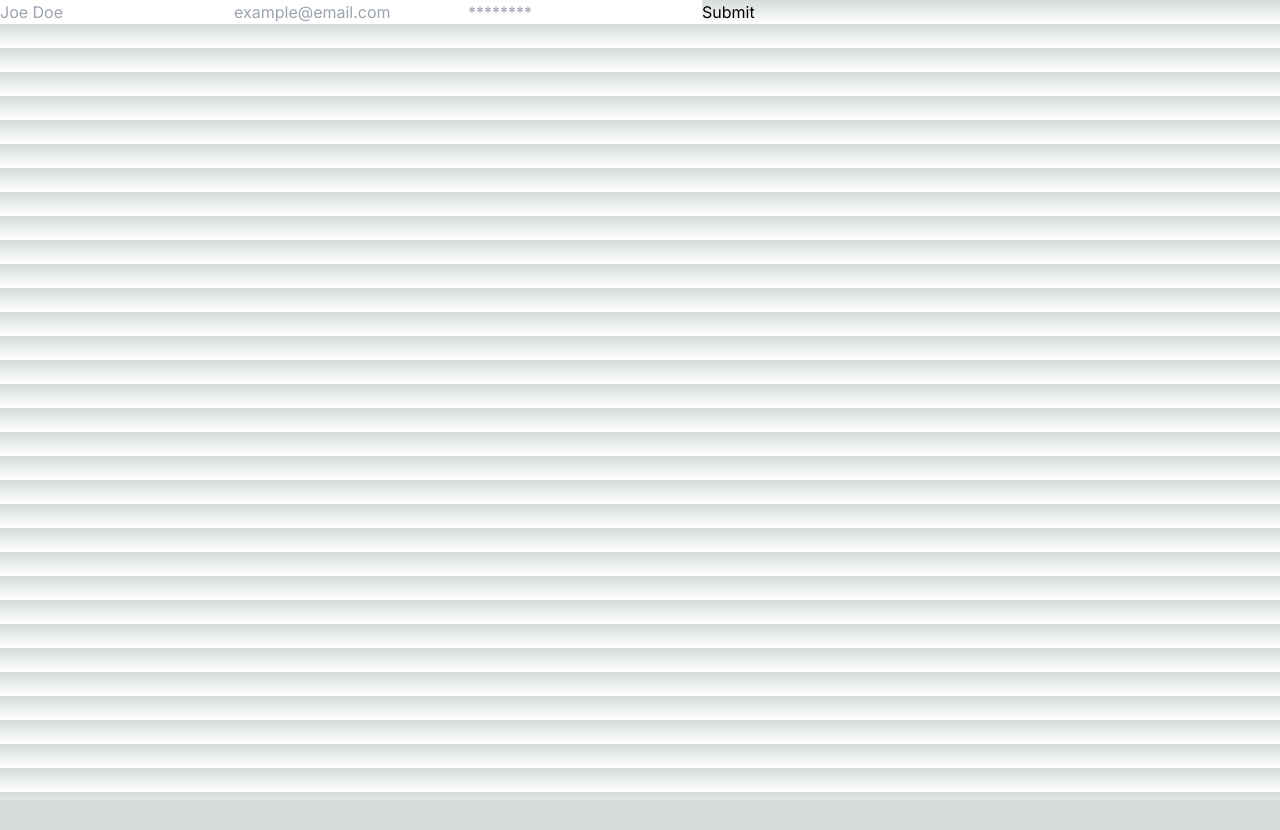
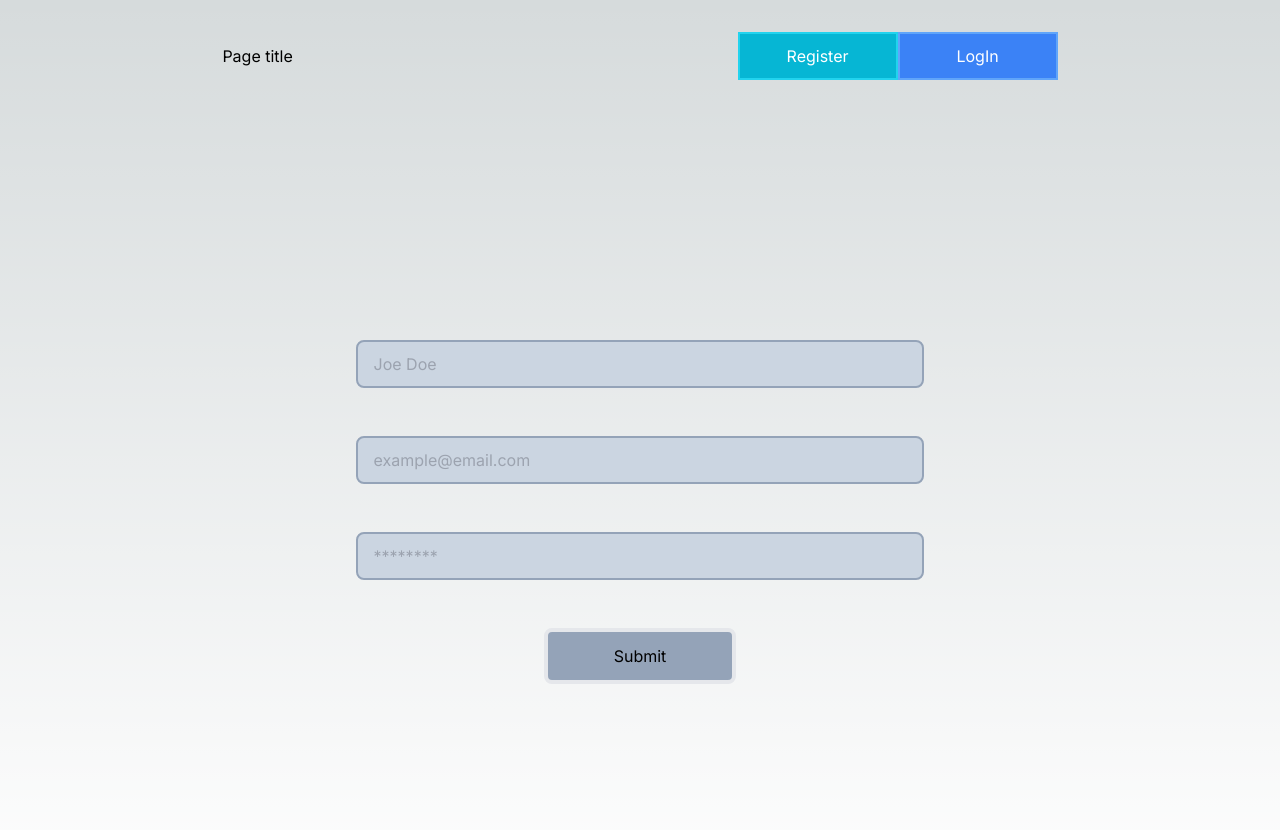
Before and after one commit to nico-slk/dashboard-grupo-2, a Next.js app: page /auth/register in a window 1280 px wide. Shown: the top 830 px of the page. Before the commit the page ends 800 px from the top, so only its background shows below. Built offline with nearby package versions, Linux system fonts and the light colour scheme; no server answers.

Commit message:
login and register

```diff
--- a/next.config.mjs
+++ b/next.config.mjs
@@ -1,4 +1,12 @@
 /** @type {import('next').NextConfig} */
-const nextConfig = {};
+const nextConfig = {
+  images: {
+    remotePatterns: [
+      {
+        hostname: 'i.ibb.co',
+      },
+    ],
+  },
+};
 
 export default nextConfig;
--- /dev/null
+++ b/src/app/Providers.tsx
@@ -0,0 +1,13 @@
+'use client';
+
+import { SessionProvider } from 'next-auth/react';
+
+const Providers = ({ children }: { children: React.ReactNode; }) => {
+  return (
+    <SessionProvider>
+      {children}
+    </SessionProvider>
+  );
+};
+
+export default Providers;
--- /dev/null
+++ b/src/app/api/auth/[...nextauth]/route.ts
@@ -0,0 +1,50 @@
+import { connectDB } from '@/libs/db';
+import User from '@/models/user';
+import bcrypt from 'bcryptjs';
+import NextAuth from 'next-auth/next';
+import CredentialsProvider from "next-auth/providers/credentials";
+
+const handler = NextAuth({
+  providers: [
+    CredentialsProvider({
+      name: "Credentials",
+      credentials: {
+        email: { label: "Email", type: "email", placeholder: "email" },
+        password: { label: "Password", type: "password", placeholder: "********" }
+      },
+      async authorize(credentials, req) {
+
+        try {
+          await connectDB();
+
+          const user = await User.findOne({ email: credentials?.email }).select('+password');
+
+          const isEqualPassword = await bcrypt.compare(credentials!.password, user?.password || '');
+
+          return (user && isEqualPassword) ? user : null;
+
+        } catch (error) {
+          console.error(error);
+
+        }
+      },
+    })
+  ],
+  callbacks: {
+    jwt({ token, user }) {
+      if (user) token.user = user;
+      return token;
+    },
+    session({ session, token }) {
+      session.user = token.user as any;
+      return session;
+    }
+  },
+  pages: {
+    signIn: '/auth/login',
+    signOut: '/auth/signout',
+    error: '/'
+  }
+});
+
+export { handler as GET, handler as POST };
--- a/src/app/auth/login/page.tsx
+++ b/src/app/auth/login/page.tsx
@@ -1,7 +1,49 @@
+'use client';
+import { signIn } from 'next-auth/react';
+import { useRouter } from 'next/navigation';
+import { FormEvent, useState } from 'react';
+
+const styles = {
+  input: "my-6 h-12 p-4 w-4/6 bg-slate-300 text-black rounded-lg border-2 border-solid border-slate-400",
+  button: "w-48 p-3 border-solid rounded-lg bg-slate-400 border-4 my-6",
+  form: "flex flex-col w-4/6 justify-center items-center h-screen",
+  errorMessage: 'my-6 h-12 p-4 w-4/6 bg-red-500 text-white rounded-lg flex justify-center items-center'
+};
 
 const LogIn = () => {
+  const [errorState, setErrorState] = useState('');
+  const route = useRouter();
+
+  const handleLogIn = async (e: FormEvent<HTMLFormElement>) => {
+    e.preventDefault();
+    const formData = new FormData(e.currentTarget);
+    try {
+      const res = await signIn('credentials', {
+        email: formData.get("email"),
+        password: formData.get("password"),
+        redirect: false
+      });
+
+      if (res?.error) setErrorState(res?.error as string);
+      if (res?.ok) route.push('/dashboard');
+
+    } catch (error) {
+      setErrorState('Error al intentar loguearse.');
+    }
+
+  };
+
   return (
-    <div>LogIn</div>
+    <div className='flex justify-center items-center flex-col h-full w-full'>
+
+
+      <form action="" method="post" className={styles.form} onSubmit={handleLogIn}>
+        {errorState !== '' && <div className={styles.errorMessage}>{errorState}</div>}
+        <input type="email" name="email" id="input-email" placeholder='example@email.com' className={styles.input} />
+        <input type="password" name="password" id="input-password" placeholder='********' className={styles.input} />
+        <button type="submit" className={styles.button}>Submit</button>
+      </form>
+    </div>
   );
 };
 
--- a/src/app/auth/register/page.tsx
+++ b/src/app/auth/register/page.tsx
@@ -1,15 +1,75 @@
+'use client';
+import { signIn } from 'next-auth/react';
+import { useRouter } from 'next/navigation';
+import { FormEvent, useState } from 'react';
+
+const styles = {
+  input: "my-6 h-12 p-4 w-4/6 bg-slate-300 text-black rounded-lg border-2 border-solid border-slate-400",
+  button: "w-48 p-3 border-solid rounded-lg bg-slate-400 border-4 my-6",
+  form: "flex flex-col w-4/6 justify-center items-center h-screen",
+  errorMessage: 'my-6 h-12 p-4 w-4/6 bg-red-500 text-white rounded-lg flex justify-center items-center'
+};
 
 const Register = () => {
+  const [errorState, setErrorState] = useState('');
+  const router = useRouter();
+
+  const handleSubmit = async (e: FormEvent<HTMLFormElement>) => {
+    e.preventDefault();
+
+    const formData = new FormData(e.currentTarget);
+    const body = {
+      email: formData.get("email"),
+      password: formData.get("password"),
+      fullname: formData.get("fullname")
+    };
+
+    try {
+      const fetchData = await fetch(`/api/auth/signup`, {
+        method: "POST",
+        body: JSON.stringify(body),
+        headers: {
+          "Content-Type": "application/json",
+        }
+      });
+
+      const data = await fetchData.json();
+
+      if (fetchData.status === 200) {
+
+        setErrorState('');
+
+        const res = await signIn('credentials', {
+          email: data.savedUser.email,
+          password: body.password,
+          redirect: false
+        });
+
+        if (res?.ok) router.push('/dashboard');
+
+      } else {
+        setErrorState(data.message);
+        throw new Error(data.message);
+      }
+
+    } catch (error) {
+      console.error(error as DOMException);
+    }
+
+  };
+
   return (
-    <div>
-      <form action="" method="post">
-        <input type="text" name="" id="" placeholder='Joe Doe' />
-        <input type="email" name="" id="" placeholder='example@email.com' />
-        <input type="password" name="" id="" placeholder='********' />
-        <button type="submit">Submit</button>
+    <div className='flex justify-center items-center flex-col h-full w-full'>
+      <form action="" method="post" className={styles.form} onSubmit={handleSubmit}>
+        {errorState !== '' && <div className={styles.errorMessage}>{errorState}</div>}
+        <input type="text" name="fullname" id="input-name" placeholder='Joe Doe' className={styles.input} />
+        <input type="email" name="email" id="input-email" placeholder='example@email.com' className={styles.input} />
+        <input type="password" name="password" id="input-password" placeholder='********' className={styles.input} />
+        <button type="submit" className={styles.button}>Submit</button>
       </form>
     </div>
   );
+
 };
 
 export default Register;
--- a/src/app/layout.tsx
+++ b/src/app/layout.tsx
@@ -1,6 +1,8 @@
+import NavBar from '@/components/NavBar';
 import type { Metadata } from "next";
 import { Inter } from "next/font/google";
 import "./globals.css";
+import Providers from './Providers';
 
 const inter = Inter({ subsets: ["latin"] });
 
@@ -16,7 +18,12 @@ export default function RootLayout({
 }>) {
   return (
     <html lang="en">
-      <body className={inter.className}>{children}</body>
+      <body className={inter.className}>
+        <Providers>
+          <NavBar />
+          {children}
+        </Providers>
+      </body>
     </html>
   );
 }
--- /dev/null
+++ b/src/app/not-found.tsx
@@ -0,0 +1,15 @@
+import Image from 'next/image';
+
+const NotFound = () => {
+  return (
+    <div className='w-full h-full flex justify-center items-center'>
+      <div className='mt-48 flex flex-col justify-center items-center'>
+        <Image src={'https://i.ibb.co/7jrkzKj/hedy-logo.png'} height={500} width={500} alt='logo-home' />
+        <p>Error 404! Page not found</p>
+      </div>
+
+    </div>
+  );
+};
+
+export default NotFound;
--- a/src/app/page.tsx
+++ b/src/app/page.tsx
@@ -1,8 +1,9 @@
+import Image from 'next/image';
 
 const Home = () => {
   return (
     <main className="flex min-h-screen flex-col items-center justify-between p-24">
-      Home page
+      <Image src={'https://i.ibb.co/7jrkzKj/hedy-logo.png'} height={500} width={500} alt='logo-home' />
     </main>
   );
 };
--- /dev/null
+++ b/src/components/NavBar.tsx
@@ -0,0 +1,52 @@
+'use client';
+import { signOut, useSession } from 'next-auth/react';
+import Link from 'next/link';
+import { useRouter } from 'next/navigation';
+
+const NavBar = () => {
+  const router = useRouter();
+  const { data: session, status } = useSession();
+
+  const handleLogOut = async () => {
+    await signOut({
+      callbackUrl: '/',
+    });
+  };
+
+  const handleRegister = () => {
+    router.push('/auth/register');
+
+  };
+
+  const handleLogIn = () => {
+    router.push('/auth/login');
+  };
+
+
+  return (
+    <div className='w-full h-28 flex flex-row justify-around items-center'>
+      <h1><Link href={'/'}>Page title</Link></h1>
+      {session ?
+        <div className='flex flex-row-reverse justify-between items-center w-1/4'>
+          <button
+            className='w-48 h-12 border-solid border-2 border-red-400 bg-red-500 text-white'
+            onClick={handleLogOut}
+          >LogOut</button>
+        </div>
+        :
+        <div className='flex flex-row-reverse justify-between items-center w-1/4'>
+          <button
+            className='w-48 h-12 border-solid border-2 border-blue-400 bg-blue-500 text-white'
+            onClick={handleLogIn}
+          >LogIn</button>
+          <button
+            className='w-48 h-12 border-solid border-2 border-cyan-400 bg-cyan-500 text-white'
+            onClick={handleRegister}
+          >Register</button>
+        </div>
+      }
+    </div>
+  );
+};
+
+export default NavBar;
--- /dev/null
+++ b/src/middleware.ts
@@ -0,0 +1,5 @@
+export { default } from "next-auth/middleware";
+
+export const config = {
+  matcher: ["/dashboard/:path*"]
+};
```
